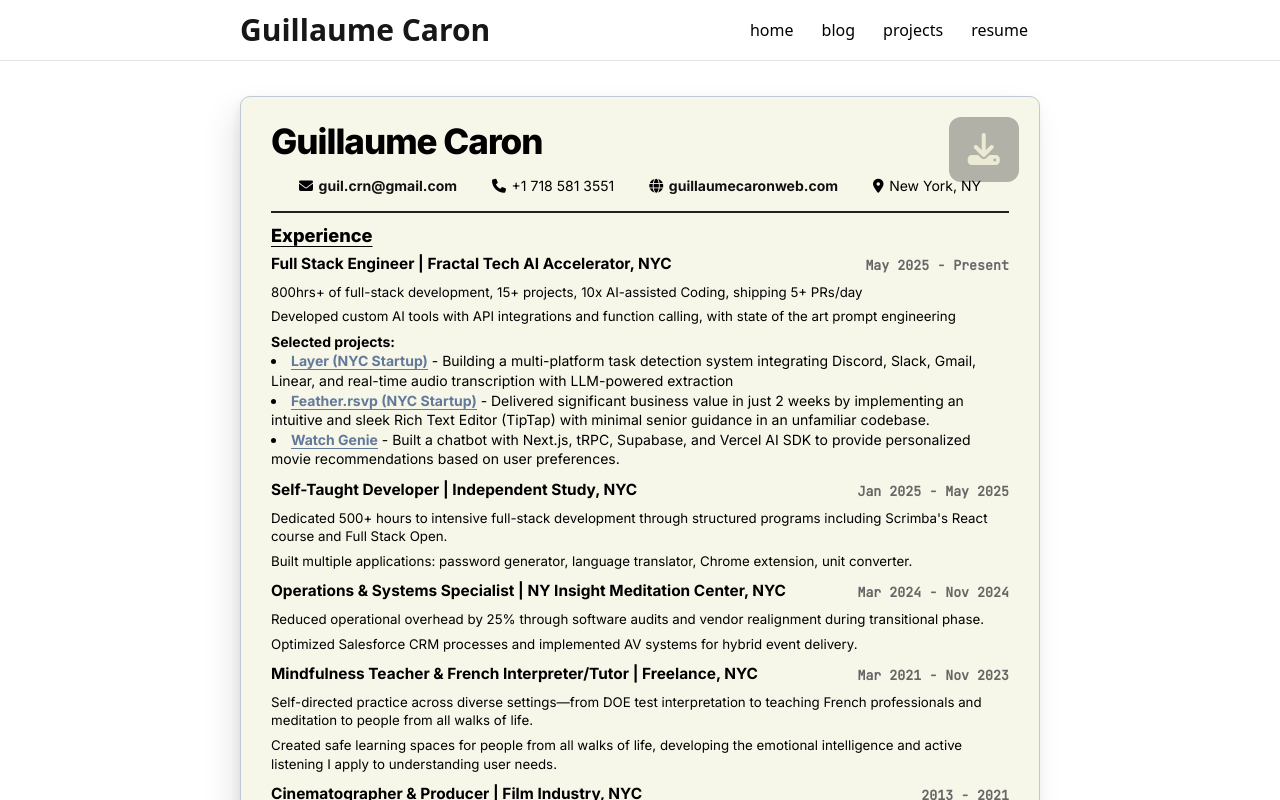
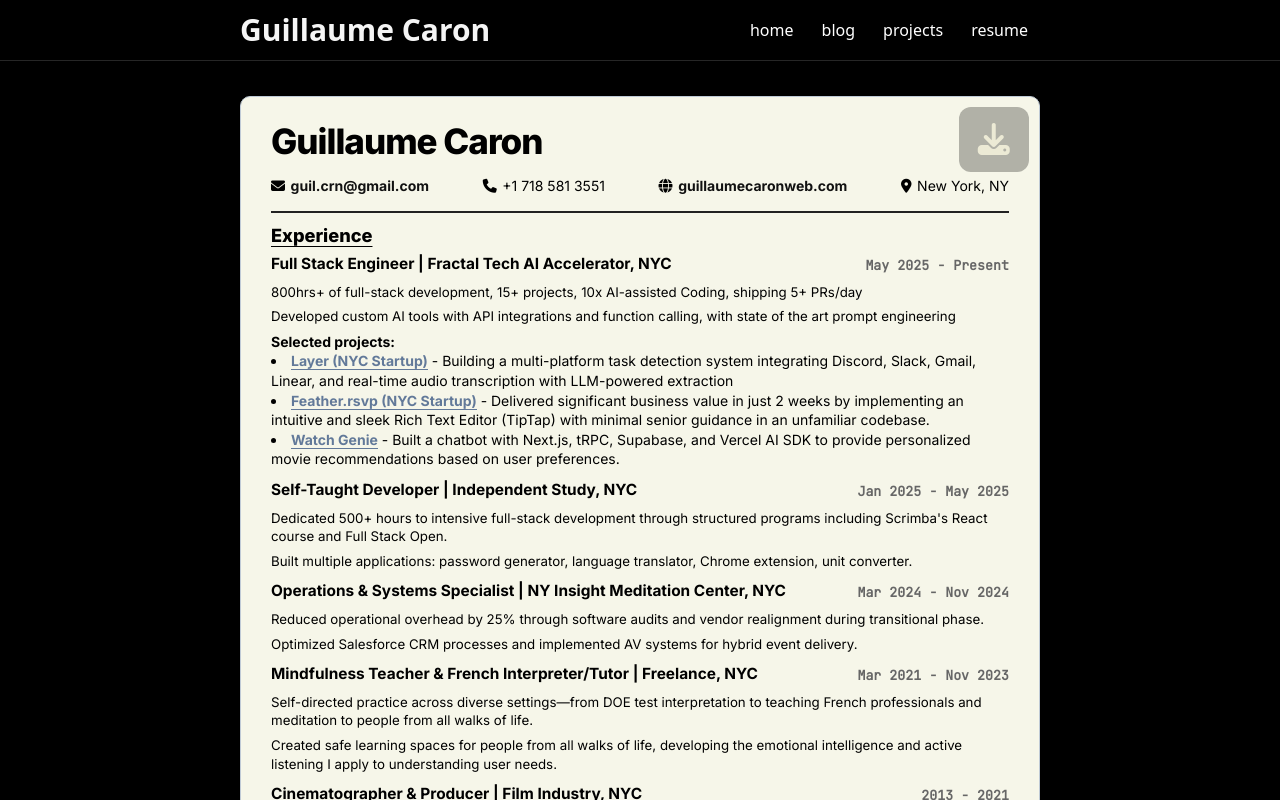
Before and after one commit to guy-car/portfolio-guillaume-caron, a Next.js app: page /resume in a window 1280 px wide. Shown: the top 800 px of the page. Built offline with nearby package versions, Linux system fonts and the light colour scheme.

Commit message:
deactivate light mode and adjust download button placement

```diff
--- a/app/global.css
+++ b/app/global.css
@@ -8,30 +8,19 @@
 }
 
 :root {
-  --sh-class: #2d5e9d;
-  --sh-identifier: #354150;
+  --sh-class: #4c97f8;
+  --sh-identifier: white;
   --sh-sign: #8996a3;
-  --sh-string: #007f7a;
-  --sh-keyword: #e02518;
+  --sh-string: #0fa295;
+  --sh-keyword: #f47067;
   --sh-comment: #a19595;
   --sh-jsxliterals: #6266d1;
   --sh-property: #e25a1c;
   --sh-entity: #e25a1c;
 }
 
-@media (prefers-color-scheme: dark) {
-  :root {
-    --sh-class: #4c97f8;
-    --sh-identifier: white;
-    --sh-keyword: #f47067;
-    --sh-string: #0fa295;
-  }
-  html {
-    color-scheme: dark;
-  }
-}
-
 html {
+  color-scheme: dark;
   min-width: 360px;
 }
 
--- a/app/layout.tsx
+++ b/app/layout.tsx
@@ -47,7 +47,8 @@ export default function RootLayout({
     <html
       lang="en"
       className={cx(
-        'text-black bg-white dark:text-white dark:bg-black',
+        'dark',
+        'text-white bg-black',
         GeistSans.variable,
         GeistMono.variable
       )}
--- a/app/resume/page.tsx
+++ b/app/resume/page.tsx
@@ -195,8 +195,8 @@ export default function ResumePage() {
 
         .resume-actions {
           position: absolute;
-          top: 20px;
-          right: 20px;
+          top: 10px;
+          right: 10px;
           display: flex;
           gap: 1rem;
           z-index: 1000;
@@ -309,7 +309,7 @@ export default function ResumePage() {
 
             <header className="header">
               <h1>Guillaume Caron</h1>
-              <div className="contact-info" style={{justifyContent: 'space-evenly', textAlign: 'center'}}>
+              <div className="contact-info" style={{justifyContent: 'space-between'}}>
                 <span><i className="fa-solid fa-envelope"></i><a href="mailto:guil.crn@gmail.com">guil.crn@gmail.com</a></span>
                 <span><i className="fa-solid fa-phone"></i>+1 718 581 3551</span>
                 <span><i className="fa-solid fa-globe"></i><a href="https://www.guillaumecaronweb.com" target="_blank" rel="noopener noreferrer">guillaumecaronweb.com</a></span>
--- a/tailwind.config.js
+++ b/tailwind.config.js
@@ -4,6 +4,7 @@ module.exports = {
     './app/**/*.{js,ts,jsx,tsx,mdx}',
     './components/**/*.{js,ts,jsx,tsx,mdx}',
   ],
+  darkMode: 'class',
   theme: {
     extend: {
       // Glassmorphism design tokens
```
